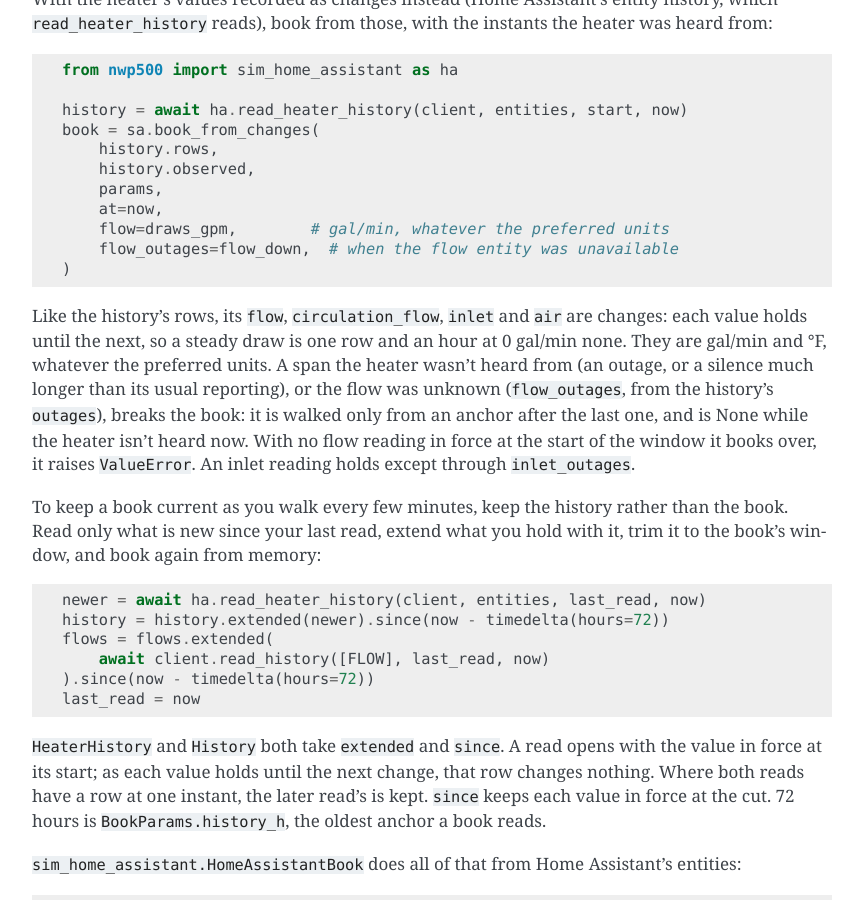
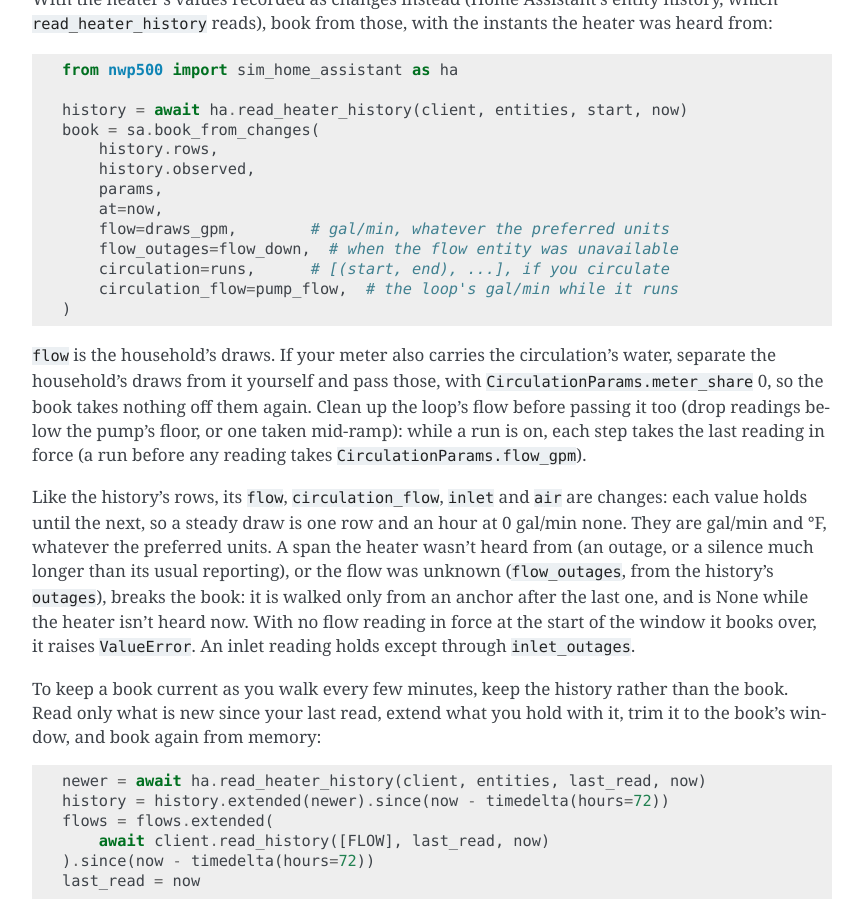
Before and after one commit to eman/nwp500-python, a Sphinx documentation site: the page built from docs/how-to/simulate-heater.rst, in a window 1280 px wide and 900 px high, scrolled down 16739 px. Shown: the whole window, without its empty margins (338-1201 px from the left). Built offline with Sphinx 7.4.7, drawn with Linux system fonts in a browser that asks for light colours.

Commit message:
docs(simulate): the book's circulation inputs and the household's draws
The book_from_changes example passed only the flow. It now passes the
circulation's runs and flow, and says to pass the household's draws,
separated from any circulation the meter carries, with meter_share 0,
and to clean up the loop's flow before passing it.

```diff
--- a/CHANGELOG.rst
+++ b/CHANGELOG.rst
@@ -44,6 +44,10 @@ Added
 
 Changed
 -------
+
+- The simulate how-to's ``book_from_changes`` example passes the
+  circulation's runs and flow, and says to pass the household's draws,
+  separated from any circulation in the meter, with ``meter_share`` 0.
 - With a model, given or fitted, and no fresh reading of the air beside
   the heater, ``HomeAssistantEnvironment`` anchors the projection to
   ``heater``'s newest air reading from the last hour while its
--- a/docs/how-to/simulate-heater.rst
+++ b/docs/how-to/simulate-heater.rst
@@ -914,7 +914,17 @@ with the instants the heater was heard from:
        at=now,
        flow=draws_gpm,        # gal/min, whatever the preferred units
        flow_outages=flow_down,  # when the flow entity was unavailable
+       circulation=runs,      # [(start, end), ...], if you circulate
+       circulation_flow=pump_flow,  # the loop's gal/min while it runs
    )
+
+``flow`` is the household's draws. If your meter also carries the
+circulation's water, separate the household's draws from it yourself
+and pass those, with ``CirculationParams.meter_share`` 0, so the book
+takes nothing off them again. Clean up the loop's flow before passing it
+too (drop readings below the pump's floor, or one taken mid-ramp): while
+a run is on, each step takes the last reading in force (a run before
+any reading takes ``CirculationParams.flow_gpm``).
 
 Like the history's rows, its ``flow``, ``circulation_flow``, ``inlet``
 and ``air`` are changes: each value holds until the next, so a steady
```
